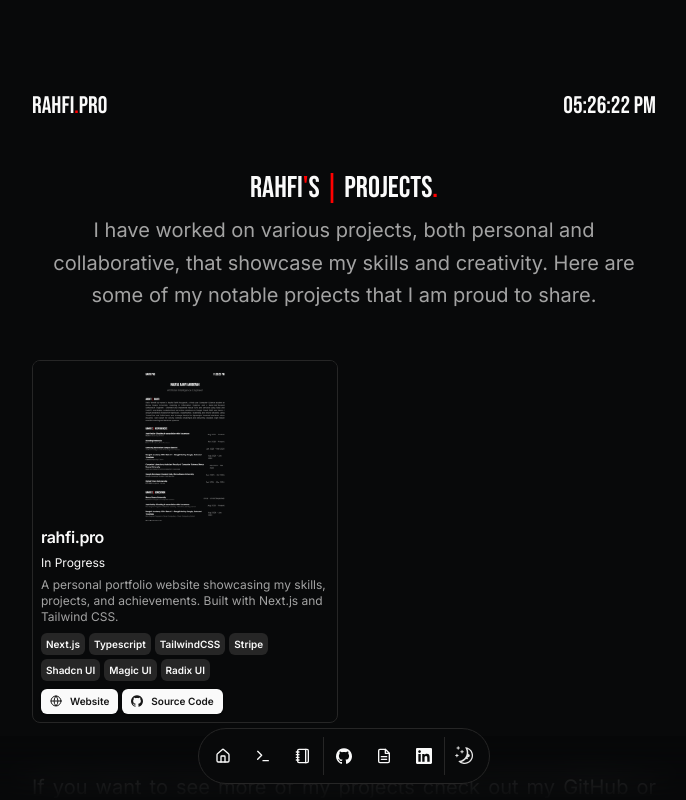
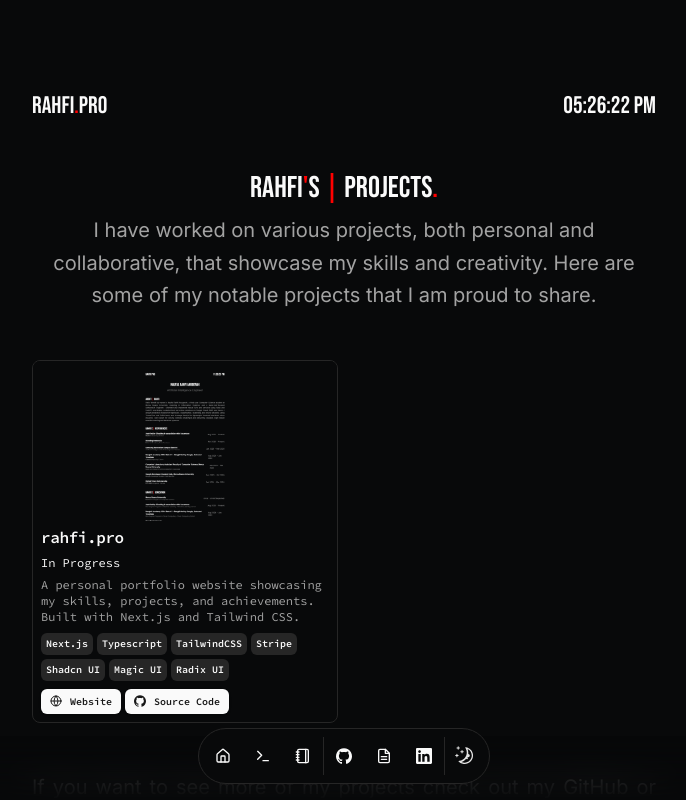
Before and after one commit to rahfianugerah/portfolio, a Next.js app: page /project in a window 1280 px wide. Shown: the top 800 px of the page, without its empty margins (296-982 px from the left). Built offline with nearby package versions, Linux system fonts and the light colour scheme.

Commit message:
feat: change the font for project card

```diff
--- a/src/components/project-card.tsx
+++ b/src/components/project-card.tsx
@@ -9,7 +9,6 @@ import {
 import { cn } from "@/lib/utils";
 import Image from "next/image";
 import Link from "next/link";
-import Markdown from "react-markdown";
 
 interface Props {
   title: string;
@@ -43,7 +42,7 @@ export function ProjectCard({
   return (
     <Card
       className={
-        "flex flex-col overflow-hidden border hover:shadow-lg transition-all duration-300 ease-out h-full"
+        "font-mono flex flex-col overflow-hidden border hover:shadow-lg transition-all duration-300 ease-out h-full"
       }
     >
       <Link
@@ -73,18 +72,18 @@ export function ProjectCard({
       <CardHeader className="px-2">
         <div className="space-y-1">
           <CardTitle className="mt-1 text-base">{title}</CardTitle>
-          <time className="font-sans text-xs">{status}</time>
+          <time className="font-monot text-xs">{status}</time>
           <div className="hidden font-sans text-xs underline print:visible">
             {link?.replace("https://", "").replace("www.", "").replace("/", "")}
           </div>
-          <Markdown className="prose max-w-full text-pretty font-sans text-xs text-muted-foreground dark:prose-invert">
+          <p className="prose font-mono max-w-full text-pretty text-xs text-muted-foreground dark:prose-invert">
             {description}
-          </Markdown>
+          </p>
         </div>
       </CardHeader>
       <CardContent className="mt-auto flex flex-col px-2">
         {tags && tags.length > 0 && (
-          <div className="mt-2 flex flex-wrap gap-1">
+          <div className="font-mono mt-2 flex flex-wrap gap-1">
             {tags?.map((tag) => (
               <Badge
                 className="px-1 py-0 text-[10px]"
```
